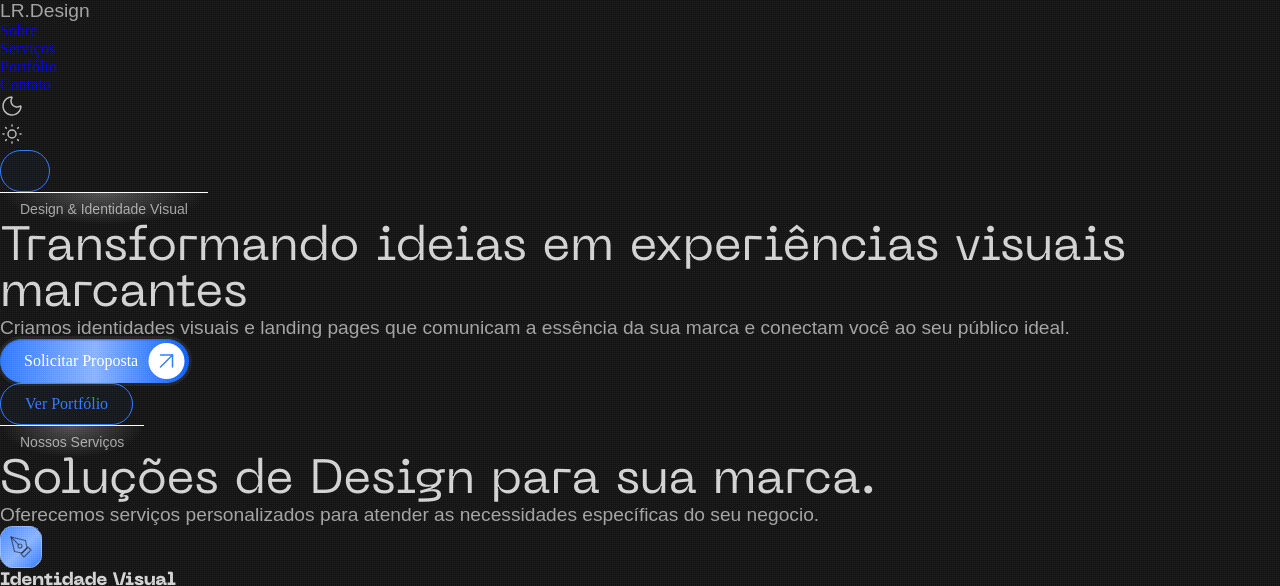
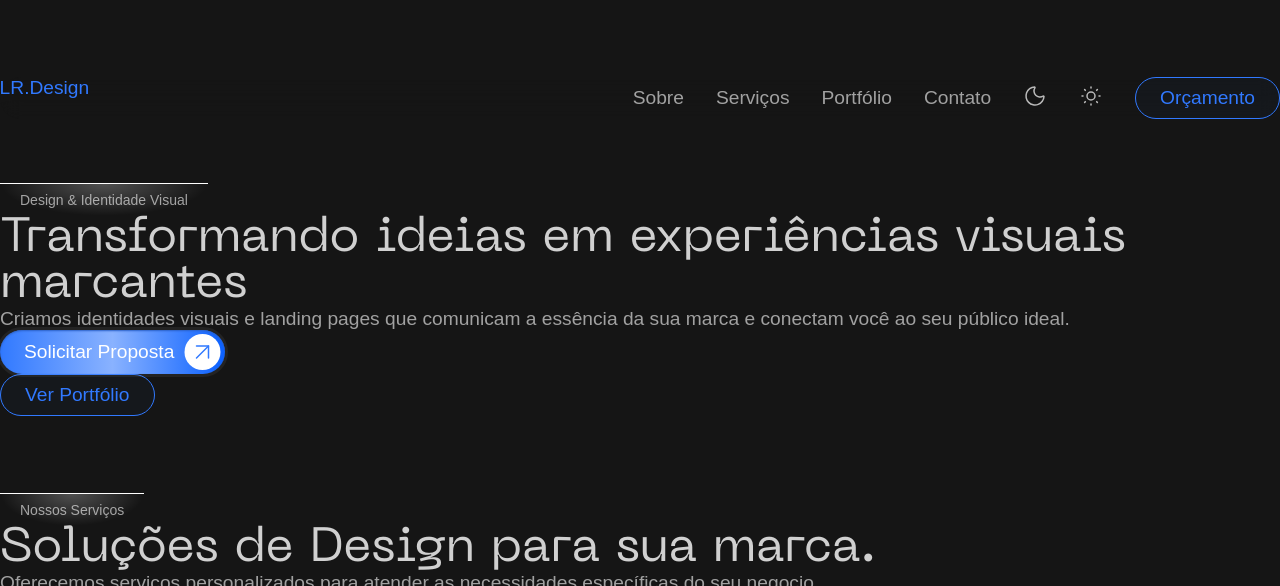
Before and after one commit to luizramosdsgn/web, a plain HTML site: page landing-page/front/index.html in a window 1280 px wide. Shown: the top 586 px of the page. Drawn offline with Linux system fonts and the light colour scheme; files whose address does not match are found by name.

Commit message:
Personalizando menu

```diff
--- a/landing-page/front/index.html
+++ b/landing-page/front/index.html
@@ -12,7 +12,7 @@
     <main>
         <section class="divHero">
             <nav class="divMenu">
-                <p class="logoAqui">
+                <p class="logoAqui" style="color: var(--corAzul); cursor: pointer;">
                     LR.Design
                 </p>
                 <ul class="menu">
@@ -22,7 +22,7 @@
                     <li><a href="#">Contato</a></li>
                     <li><img src="..//src/assets/icon-moon.svg" class="iconMoon" alt="Ícone de Lua"></li>
                     <li><img src="..//src/assets/icon-sun.svg" class="iconSun" alt="Ícone de Sol"></li>
-                    <li><a href="#" class="ctaSecundaria"></a></li>
+                    <li><a href="#" class="ctaSecundaria">Orçamento</a></li>
                 </ul>
             </nav>
             <div class="heroContent">
--- a/landing-page/front/style.css
+++ b/landing-page/front/style.css
@@ -119,10 +119,10 @@ h4 {
     font: normal 800 0.75rem 'Neue Machina', Arial, Helvetica, sans-serif;
 }
 
-p {
+p, a {
     line-height: 1.5rem;
     color: var(--corP);
-    font: normal 1.2rem Metropolis, Arial, Helvetica, sans-serif;
+    font: normal 300 1.2rem Metropolis, Arial, Helvetica, sans-serif;
 }
 
 p.p2 {
@@ -140,6 +140,7 @@ body {
     overflow-x: hidden;
 }
 
+/* textura
 body::after{
     content:"";
     position: fixed;
@@ -154,9 +155,56 @@ body::after{
     opacity: 0.05;
     mix-blend-mode: plus-lighter;
 }
+*/
 
 main {
     max-width: 1280px;
     display: flex;
     flex-direction: column;
 }
+
+.divHero {
+    display: flex;
+    flex-direction: column;
+    gap: 64px;
+    padding: 6% 0;
+    width: 100%;
+}
+
+.divMenu {
+    display: flex;
+    width: 100%;
+    height: fit-content;
+    justify-content: space-between;
+    border-radius: 50px;
+    backdrop-filter: blur(10px);
+}
+
+.menu {
+    display: flex;
+    gap: 32px;
+    align-items: center;
+    justify-content: center;
+    list-style-type: none;
+}
+
+ul.menu > li > a::before {
+    content: '';
+    position: absolute;
+    left: auto;
+    bottom: 0;
+    width: 4%;
+    height: 2px;
+    background: var(--corAzul);
+    transform: scaleX(0);
+    transition: transform .3s;
+}
+
+ul.menu > li > a:hover::before {
+    transform: scaleX(1);
+}
+
+ul.menu > li > a:hover {
+    transition: all .3s;
+    color: var(--corAzul);
+}
```
